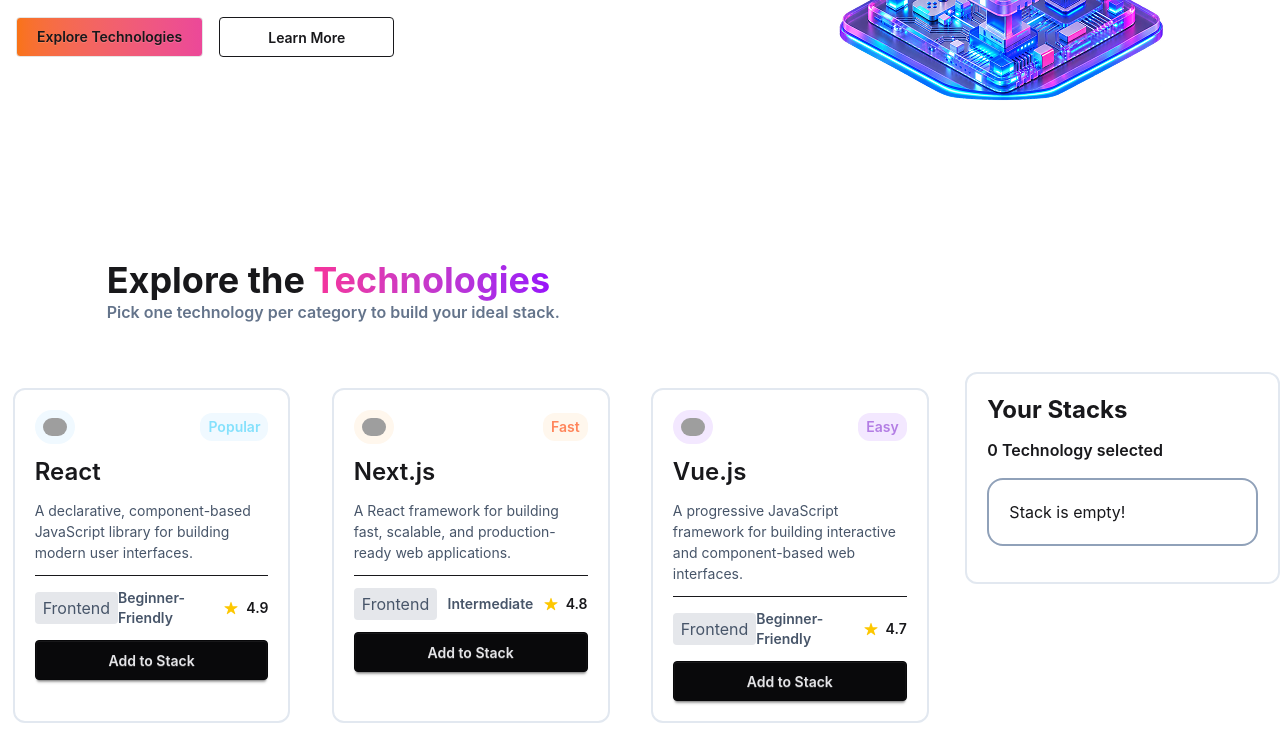
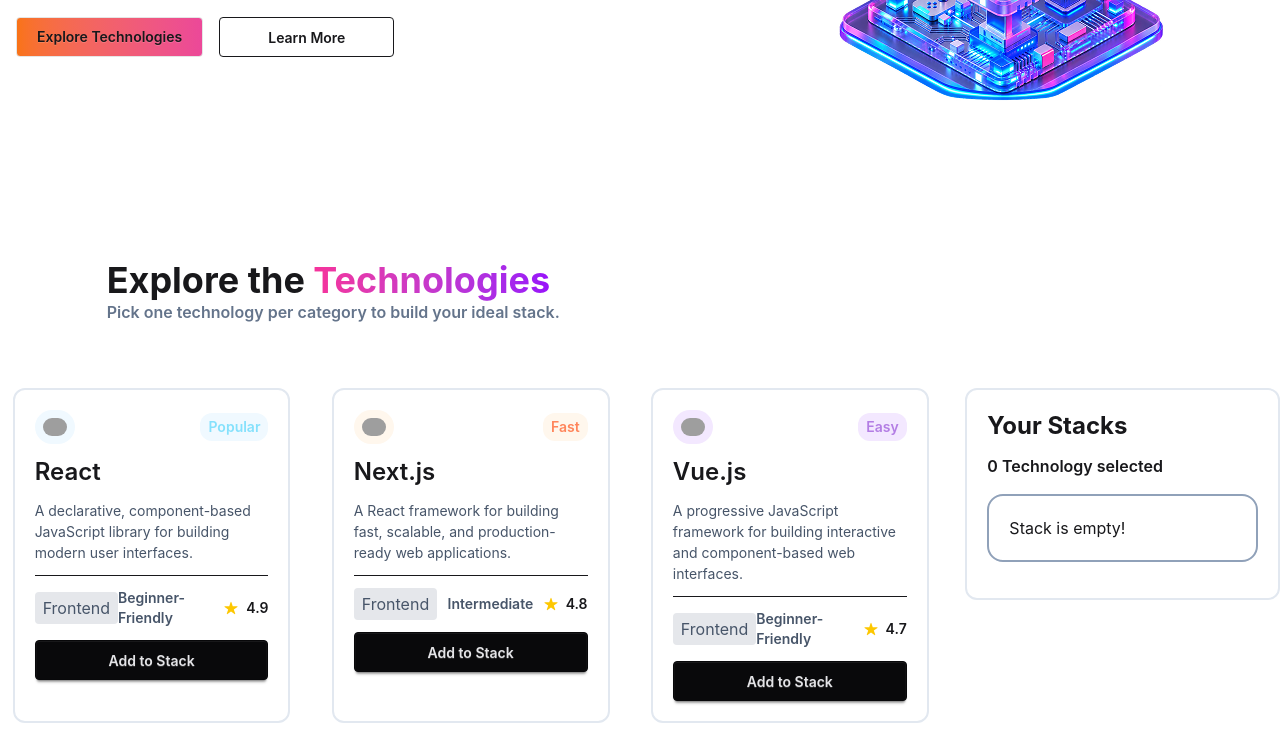
Before and after one commit to Maha-bub/DevStack-A5, a React (Vite) app: page / in a window 1280 px wide. Shown: the part 436-1174 px from the top of the page. Built offline with nearby package versions, Linux system fonts and the light colour scheme; grey boxes are pictures that could not be loaded.

Commit message:
card width update

```diff
--- a/src/Components/DevStacks/DevStacks.tsx
+++ b/src/Components/DevStacks/DevStacks.tsx
@@ -61,7 +61,7 @@
                         })
                     }
                 </div>
-                <div className="w-10/12 sm:w-9/12 mx-auto md:w-3/12 border-2 mt-6 p-4 sm:p-5 border-slate-200 rounded-xl space-y-3">
+                <div className="w-10/12 sm:w-9/12 mx-auto md:w-3/12 border-2 mt-10 p-4 sm:p-5 border-slate-200 rounded-xl space-y-3">
                     <h2 className="text-2xl font-bold ">Your Stacks</h2>
                     <p className="text-[16px] font-semibold">{selectedCards.length} Technology selected</p>
                     {
```
